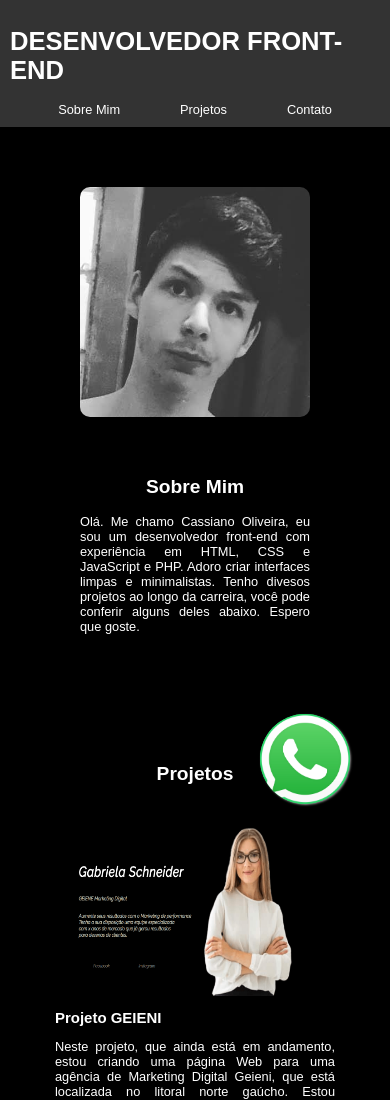
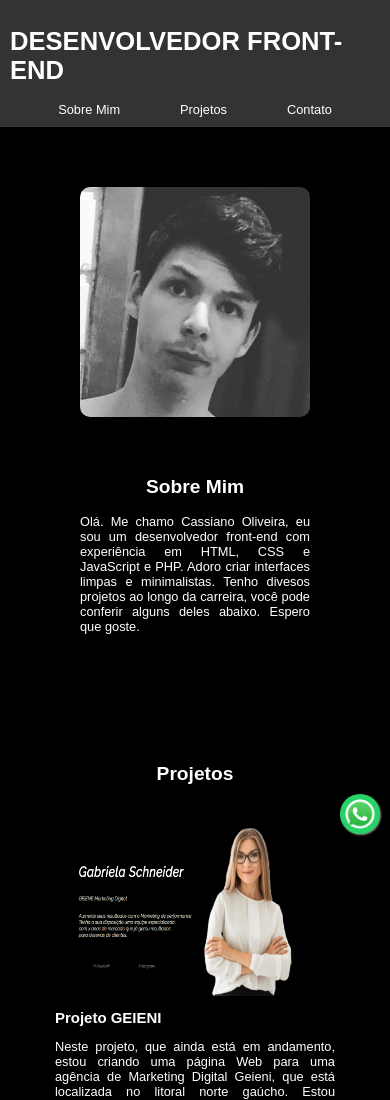
Before and after one commit to CassianoOliveira23/portfolio_frontend, a plain HTML site: page index.html in a window 390 px wide. Shown: the top 1100 px of the page. Drawn offline with Linux system fonts and the light colour scheme.

Commit message:
Responsiveness

```diff
--- a/index.html
+++ b/index.html
@@ -25,11 +25,9 @@
         </nav>
     </header>
 
-    <a class ="whatsapp-link "href="https://web.whatsapp.com/semd?phone=5551989340681" target="_blank" rel="stylesheet">
+    <a class ="whatsapp-link "href="https://api.whatsapp.com/send?phone=5551989340681" target="_blank" rel="stylesheet">
         <img src="/IMG/WhatsApp.png" alt="WhatsApp Logo">
     </a>
-
-
 
     <main>
 
--- a/style.css
+++ b/style.css
@@ -42,30 +42,31 @@ nav a:hover {
 .whatsapp-link{
     display: inline-block;
     position: fixed;
-    width:90px;
-    height: 90px;
+    width:70px;
+    height: 70px;
     bottom: 40px;
     right: 40px;
+    text-align: center;
     background-color: #25d366;
     border-radius: 50%;
     box-shadow: 1px 1px 2px #888;
     z-index: 1000;
-    transition: background-color 0.3s ease;
 }
 
 .whatsapp-link img{
-    width: 90px;
-    height: 90px;
+    align-items: center;
+    width: 65px;
+    height: 65px;
     bottom: 40px;
     right: 40px;
     border-radius: 50px;
     background-color: #25d366;
+    margin-top: 2px;
 }
 
 .whatsapp-button:hover {
     scale: 2.9;
     transition: .5s;
-
 }
 
 
@@ -200,6 +201,20 @@ footer {
     }
 }
 @media screen and (max-width: 450px){
+    .whatsapp-link {
+        width: 40px;
+        height: 40px;
+        bottom: 10px;
+        right: 10px;
+    }
+
+    .whatsapp-link img {
+        width: 30px;
+        height: 30px;
+        margin-top: 5px;
+    }
+
+
     footer{
         flex-direction: column;
     }
```
